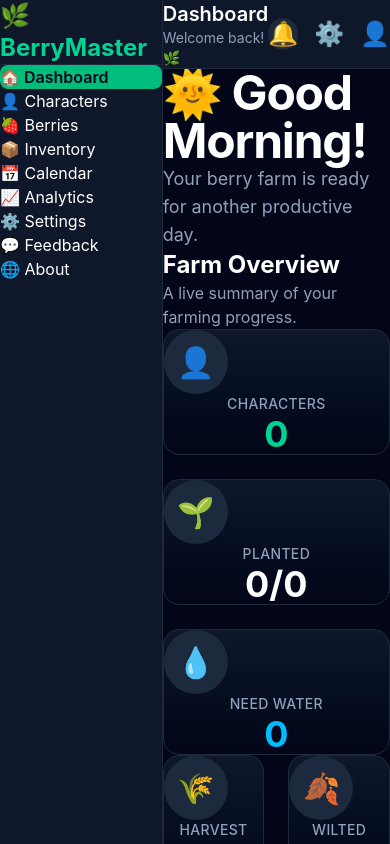
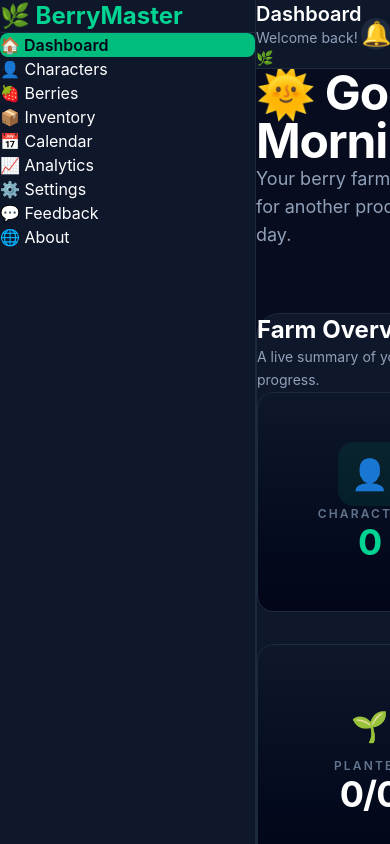
Before and after one commit to abhijeet-mishra34/BerryMaster, a React (Vite) app: page / in a window 390 px wide. Built offline with nearby package versions, Linux system fonts and the light colour scheme.

Commit message:
Everything Done excpet UI polish and updations

```diff
--- a/src/App.tsx
+++ b/src/App.tsx
@@ -9,7 +9,7 @@ import CalendarPage from "./pages/CalendarPage";
 import AnalyticsPage from "./pages/AnalyticsPage";
 import SettingsPage from "./pages/SettingsPage";
 import AboutPage from "./pages/AboutPage";
-
+import FeedbackPage from "./pages/FeedbackPage";
 export default function App() {
   return (
     <AppLayout>
@@ -18,8 +18,8 @@ export default function App() {
         <Route path="/characters" element={<CharactersPage />} />
         <Route path="/berries" element={<BerriesPage />}/>
         <Route path="/settings" element={<SettingsPage />}/>
-        <Route path="/about" element={<AboutPage />}
-/>
+        <Route path="/about" element={<AboutPage />}/>
+        <Route path="/feedback"element={<FeedbackPage />}/>
       </Routes>
     </AppLayout>
   );
--- a/src/components/dashboard/Dashboard.tsx
+++ b/src/components/dashboard/Dashboard.tsx
@@ -76,7 +76,7 @@ export default function Dashboard() {
   ];
 
   return (
-    <div className="space-y-12">
+    <div className="flex flex-col gap-16">
 
       {/* =====================================
           Greeting
@@ -96,14 +96,15 @@ export default function Dashboard() {
       {/* =====================================
           Farm Overview
       ===================================== */}
-
 <Section
   title="Farm Overview"
   subtitle="A live summary of your farming progress."
 >
+  <div className="flex flex-col gap-12">
+
     {/* Top Row */}
 
-        <div className="grid gap-6 lg:grid-cols-3">
+    <div className="grid gap-8 lg:grid-cols-3">
       {topStats.map((stat) => (
         <StatCard
           key={stat.title}
@@ -115,9 +116,10 @@ export default function Dashboard() {
       ))}
     </div>
 
+
     {/* Bottom Row */}
 
-        <div className="mt-8 flex justify-center gap-6">
+    <div className="flex justify-center gap-8">
       {bottomStats.map((stat) => (
         <div
           key={stat.title}
@@ -132,9 +134,9 @@ export default function Dashboard() {
         </div>
       ))}
     </div>
+
+  </div>
 </Section>
-
-
       {/* =====================================
           Needs Attention
       ===================================== */}
--- a/src/components/layout/AppLayout.tsx
+++ b/src/components/layout/AppLayout.tsx
@@ -1,3 +1,5 @@
+import { useState } from "react";
+
 import Sidebar from "./Sidebar";
 import Header from "./Header";
 
@@ -5,19 +7,39 @@ type AppLayoutProps = {
   children: React.ReactNode;
 };
 
-export default function AppLayout({ children }: AppLayoutProps) {
+export default function AppLayout({
+  children,
+}: AppLayoutProps) {
+  const [sidebarOpen, setSidebarOpen] =
+    useState(true);
+
+  function toggleSidebar() {
+    setSidebarOpen((current) => !current);
+  }
+
   return (
     <div className="flex h-screen bg-slate-950 text-white">
-      <Sidebar />
+
+      <Sidebar
+        isOpen={sidebarOpen}
+      />
 
       <div className="flex flex-1 flex-col">
-        <Header />
-<main className="flex-1 overflow-y-auto">
-  <div className="p-8">
-    {children}
-  </div>
-</main>
+
+        <Header
+          onToggleSidebar={toggleSidebar}
+        />
+
+        <main className="flex-1 overflow-y-auto">
+
+          <div className="min-h-full bg-slate-900/40 p-8">
+            {children}
+          </div>
+
+        </main>
+
       </div>
+
     </div>
   );
 }
--- a/src/components/layout/Sidebar.tsx
+++ b/src/components/layout/Sidebar.tsx
@@ -1,4 +1,8 @@
 import { NavLink } from "react-router-dom";
+
+type SidebarProps = {
+  isOpen: boolean;
+};
 
 const menuItems = [
   { label: "🏠 Dashboard", path: "/" },
@@ -12,9 +16,26 @@ const menuItems = [
   { label: "🌐 About", path: "/about" },
 ];
 
-export default function Sidebar() {
+export default function Sidebar({
+  isOpen,
+}: SidebarProps) {
   return (
-    <aside className="w-64 border-r border-slate-800 bg-slate-900">
+    <aside
+      className={`
+        shrink-0
+        border-r
+        border-slate-800
+        bg-slate-900
+        transition-all
+        duration-300
+        ${
+          isOpen
+            ? "w-64"
+            : "w-0"
+        }
+        overflow-hidden
+      `}
+    >
       <div className="border-b border-slate-800 p-6">
         <h1 className="text-2xl font-bold text-emerald-400">
           🌿 BerryMaster
--- a/src/components/ui/Section.tsx
+++ b/src/components/ui/Section.tsx
@@ -10,17 +10,29 @@ export default function Section({
   children,
 }: SectionProps) {
   return (
-    <section className="mb-10">
-      <div className="mb-5">
-        <h2 className="text-2xl font-bold">
+    <section
+      className="
+        rounded-3xl
+        border
+        border-slate-800
+        bg-slate-900
+        p-8
+        shadow-xl
+        shadow-black/20
+      "
+    >
+      <div className="mb-8 space-y-3">
+
+        <h2 className="text-2xl font-bold text-white">
           {title}
         </h2>
 
         {subtitle && (
-          <p className="mt-1 text-slate-400">
+          <p className="max-w-2xl text-sm leading-relaxed text-slate-400">
             {subtitle}
           </p>
         )}
+
       </div>
 
       {children}
--- a/src/components/ui/StatCard.tsx
+++ b/src/components/ui/StatCard.tsx
@@ -14,6 +14,13 @@ const colorClasses = {
   red: "text-red-400",
 };
 
+const backgroundClasses = {
+  emerald: "bg-emerald-500/10",
+  blue: "bg-sky-500/10",
+  amber: "bg-amber-500/10",
+  red: "bg-red-500/10",
+};
+
 export default function StatCard({
   title,
   value,
@@ -24,6 +31,11 @@ export default function StatCard({
     <div
   className="
     group
+    flex
+    min-h-[220px]
+    flex-col
+    items-center
+    justify-center
     rounded-2xl
     border
     border-slate-800
@@ -48,8 +60,8 @@ export default function StatCard({
           w-16
           items-center
           justify-center
-          rounded-full
-          bg-slate-800
+          rounded-2xl
+          ${backgroundClasses[color]}
           text-3xl
           transition-transform
           duration-300
@@ -60,12 +72,27 @@ export default function StatCard({
         {icon}
       </div>
 
-      <h3 className="mt-5 text-sm font-medium tracking-wide text-slate-400 uppercase">
+      <h3
+        className="
+          mt-5
+          text-xs
+          font-semibold
+          uppercase
+          tracking-[0.18em]
+          text-slate-500
+        "
+      >
         {title}
       </h3>
 
       <p
-        className={`mt-3 text-4xl font-bold ${colorClasses[color]}`}
+        className={`
+          mt-2
+          text-4xl
+          font-bold
+          tracking-tight
+          ${colorClasses[color]}
+        `}
       >
         {value}
       </p>
```
Also changed, not shown: src/pages/FeedbackPage.tsx (+48 -270 lines). Lines whose indentation alone changed are shown as unchanged.
